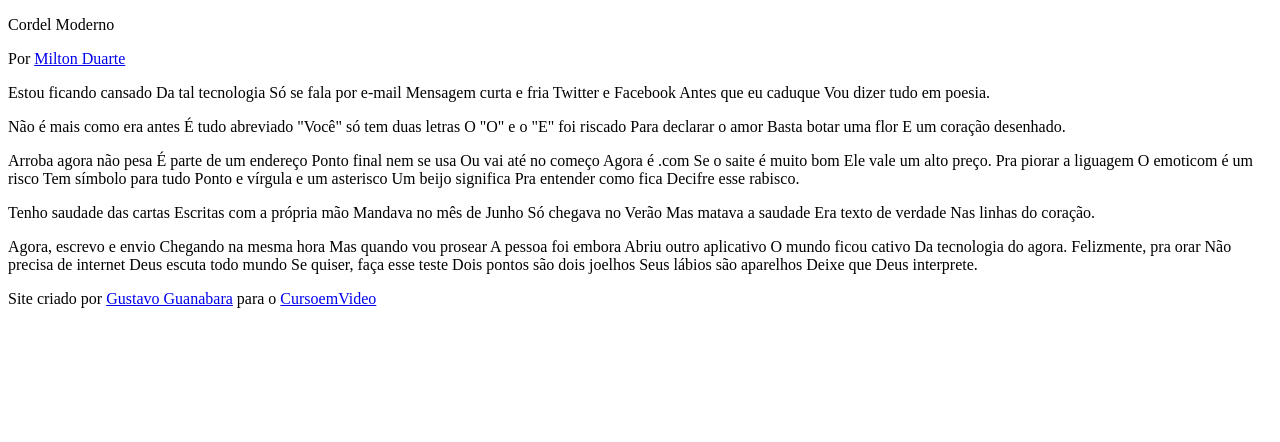
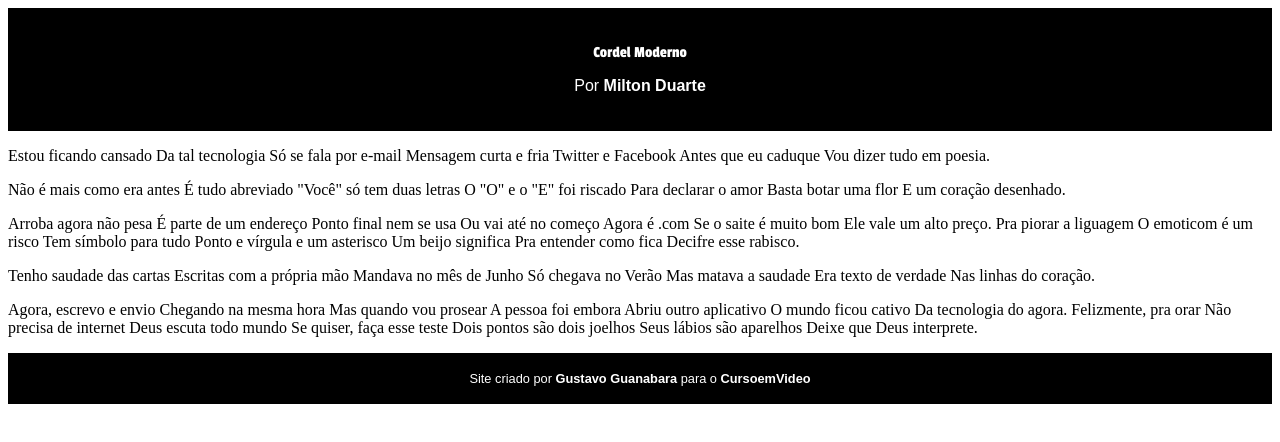
Before and after one commit to PauloM18/Projeto-Cordel, a plain HTML site: page index.html in a window 1280 px wide. Drawn offline with Linux system fonts and the light colour scheme.

Commit message:
Update style.css

```diff
--- a/style.css
+++ b/style.css
@@ -1 +1,44 @@
 @charset "UTF-8";
+
+@import url('https://fonts.googleapis.com/css2?family=Sriracha&display=swap');
+
+@import url('https://fonts.googleapis.com/css2?family=Passion+One:wght@400;700;900&display=swap');
+
+:root {
+
+    --fonte-topo: 'Passion One', cursive;
+    --fonte-link: Arial, verdana, Helvetica, sans-serif;
+    --fonte-corpo: 'Sriracha', cursive;
+}
+header {
+    background-color: black;
+    color: white;
+    margin: auto;
+    padding: 20px;
+    text-align: center;
+}
+header > p {
+    font-family: var(--fonte-link);
+}
+p.topo {
+    font-family: var(--fonte-topo)
+}
+
+
+footer {
+    background-color: black;
+    color: white;
+    text-align: center;
+    font-size: 0.8em;
+    font-family: var(--fonte-link);
+    padding: 5px;
+}
+a {
+    color: white;
+    font-weight: bolder;
+    text-decoration: none;
+}
+a:hover {
+    text-decoration: underline;
+    color: white;
+}
```
